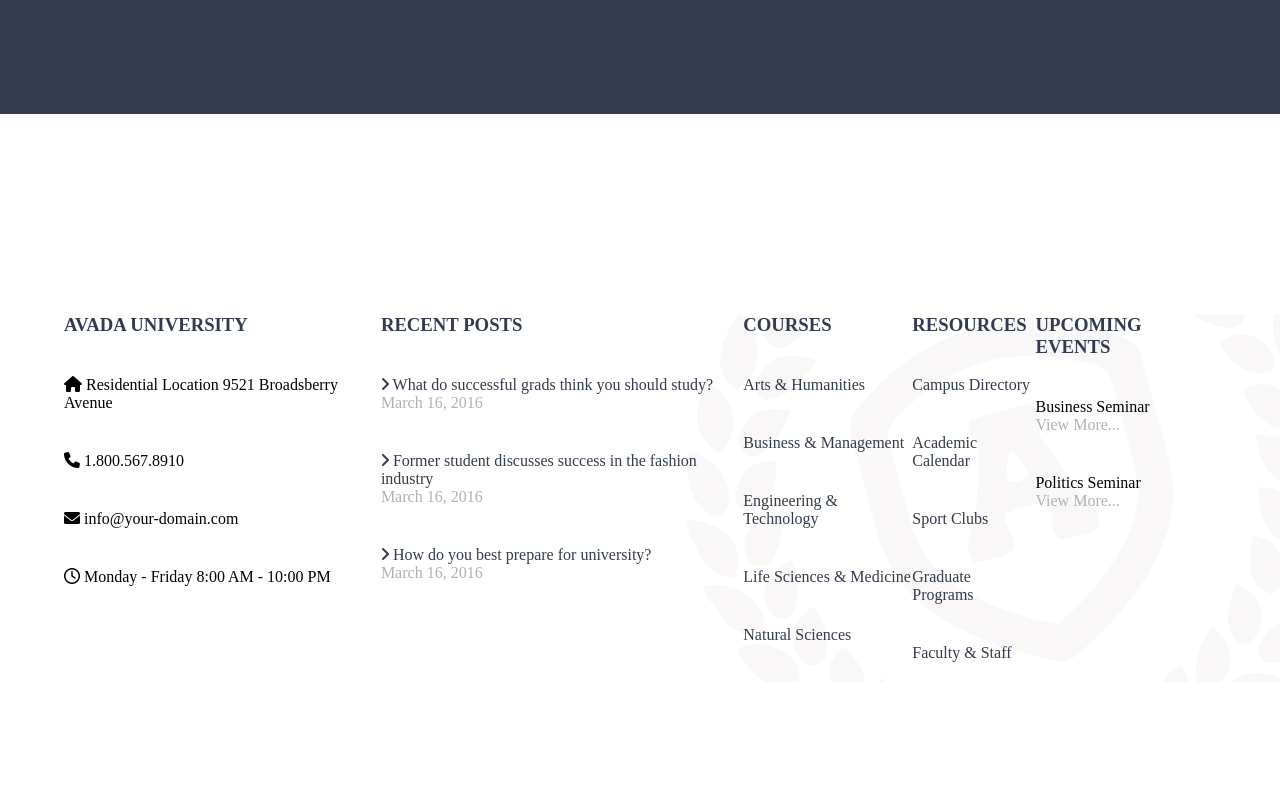
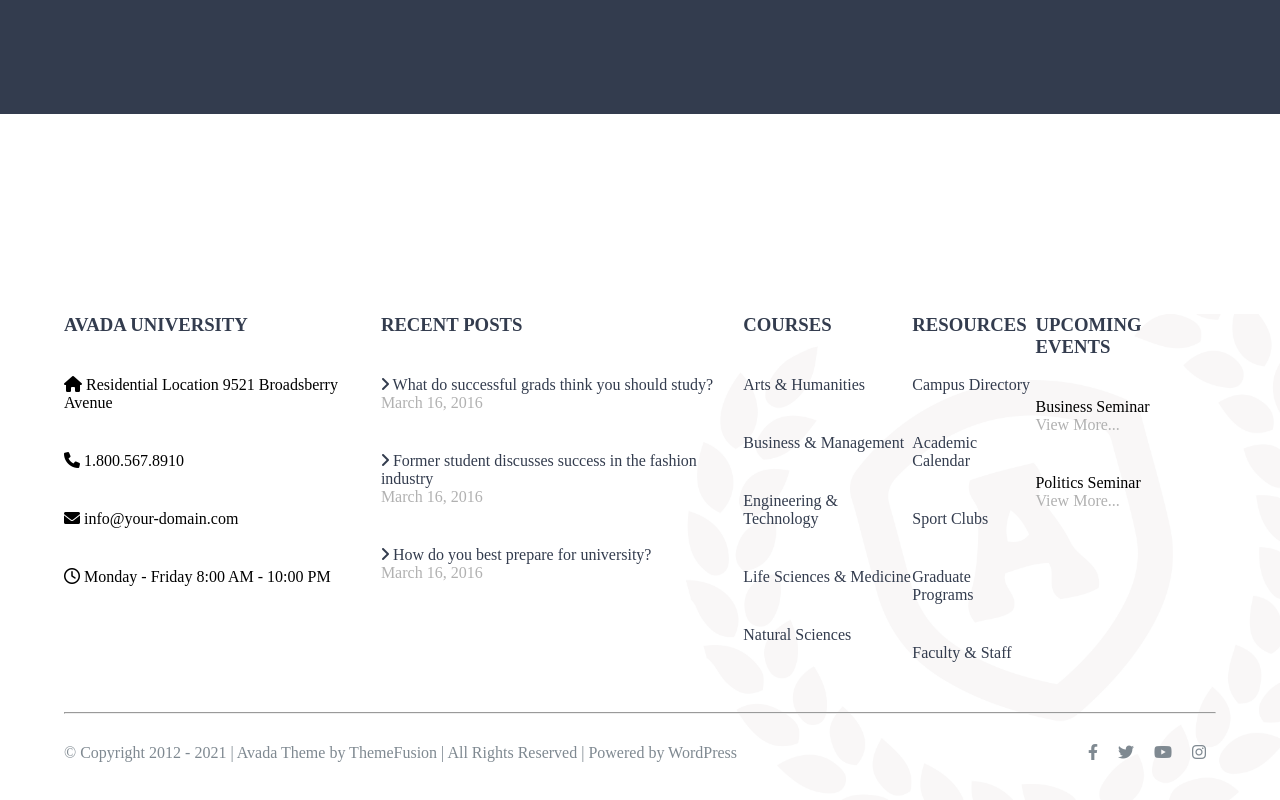
Before and after one commit to Angelo7x/proj-html-vuejs, a Vue app: page / in a window 1280 px wide. Shown: the part 3824-4624 px from the top of the page. Before the commit the page ends 4506 px from the top, so only its background shows below. Built offline with nearby package versions, Linux system fonts and the light colour scheme.

Commit message:
esercizio completato

```diff
--- a/src/components/Footer.vue
+++ b/src/components/Footer.vue
@@ -38,6 +38,18 @@
           </ul>
         </li>
       </ul>
+      <hr>
+      <div class="footer-bottom">
+        <div class="footer-bottom-text">
+          <p>© Copyright 2012 - 2021 | Avada Theme by ThemeFusion | All Rights Reserved | Powered by WordPress</p>
+        </div>
+        <div class="footer-bottom-icon">
+          <a href="#" title="facebook"><i class="fab fa-facebook-f"></i></a>
+          <a href="#" title="twitter"><i class="fab fa-twitter"></i></a>
+          <a href="#" title="youtube"><i class="fab fa-youtube"></i></a>
+          <a href="#" titgle="instagram"><i class="fab fa-instagram"></i></a>
+        </div>
+      </div>
     </div>
   </footer>
 </template>
@@ -152,6 +164,9 @@ footer {
   margin-top: 200px;
   .footer-container {
     @import '../assets/style/variables';
+    hr {
+      margin: 30px 0;
+    }
     width: $sizeFooterContainer;
     // height: 200px;
     margin: auto;
@@ -182,6 +197,20 @@ footer {
         }
       }
     }
+    .footer-bottom {
+      display: flex;
+      justify-content: space-between;
+      padding-bottom: 40px;
+      .footer-bottom-text, .footer-bottom-icon {
+        color: $secondColor;
+      }
+      .footer-bottom-icon {
+        a {
+          padding: 10px;
+          color: $secondColor;
+        }
+      }
+    }
   }
 }
 </style>
--- a/src/components/Header.vue
+++ b/src/components/Header.vue
@@ -9,10 +9,10 @@
         </ul>
       </div>
       <div class="header-top-right">
-        <a href="#"><i class="fab fa-facebook-f"></i></a>
-        <a href="#"><i class="fab fa-twitter"></i></a>
-        <a href="#"><i class="fab fa-youtube"></i></a>
-        <a href="#"><i class="fab fa-instagram"></i></a>
+        <a href="#" title="facebook"><i class="fab fa-facebook-f"></i></a>
+        <a href="#" title="twitter"><i class="fab fa-twitter"></i></a>
+        <a href="#" title="youtube"><i class="fab fa-youtube"></i></a>
+        <a href="#" title="instagram"><i class="fab fa-instagram"></i></a>
       </div>
     </div>
     <div class="header-bottom">
```
